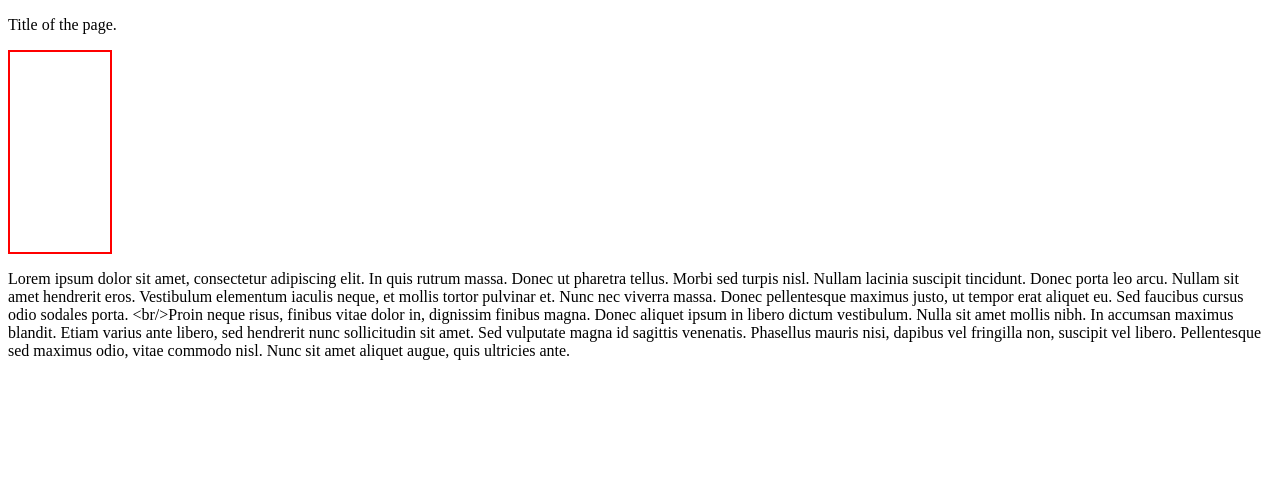
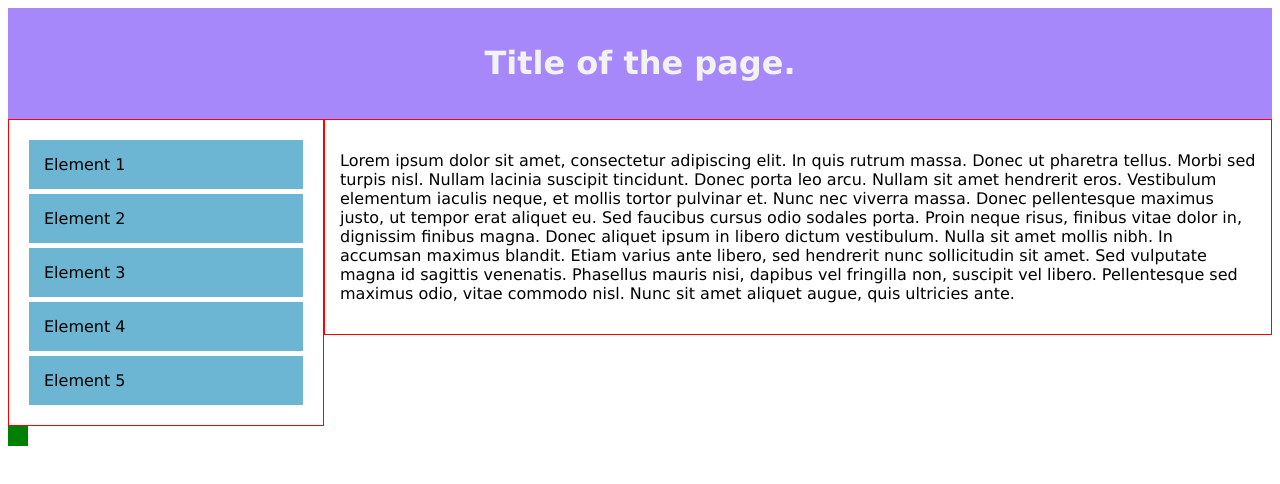
Before and after one commit to nuoskala/responsive_app_tuto, a React (Vite) app: page / in a window 1280 px wide. Shown: the top 484 px of the page. Built offline with nearby package versions, Linux system fonts and the light colour scheme.

Commit message:
set grid view

```diff
--- a/src/App.css
+++ b/src/App.css
@@ -1,5 +1,59 @@
-.square {
-  width: 100px;
-  height: 200px;
-  border: 2px solid red;
+* {
+  box-sizing: border-box;
 }
+
+.col-1 {width: 8.33%;}
+.col-2 {width: 16.66%;}
+.col-3 {width: 25%;}
+.col-4 {width: 33.33%;}
+.col-5 {width: 41.66%;}
+.col-6 {width: 50%;}
+.col-7 {width: 58.33%;}
+.col-8 {width: 66.66%;}
+.col-9 {width: 75%;}
+.col-10 {width: 83.33%;}
+.col-11 {width: 91.66%;}
+.col-12 {width: 100%;}
+
+[class*="col-"] {
+  float: left;
+  padding: 15px;
+  border: 1px solid red;
+}
+
+.row::after {
+  content: "";
+  clear: both;
+  display: table;
+  border: 10px solid green;
+}
+
+html {
+  font-family: Verdana, Geneva, Tahoma, sans-serif;
+}
+
+/* --- */
+
+.header {
+  background-color: #a688fa;
+  color: #f2f2f2;
+  text-align: center;
+  font-weight: bold;
+  padding: 15px;
+}
+
+.content {
+  padding: 15px;
+}
+
+.side-menu ul {
+  list-style-type: none;
+  padding: 0;
+  margin: 0;
+}
+
+.side-menu li {
+  background-color: rgb(108, 182, 211);
+  padding: 15px;
+  margin: 5px;
+}
--- a/src/App.jsx
+++ b/src/App.jsx
@@ -2,14 +2,37 @@ import './App.css'
 
 function App() {
 
-  const loremIpsum = "Lorem ipsum dolor sit amet, consectetur adipiscing elit. In quis rutrum massa. Donec ut pharetra tellus. Morbi sed turpis nisl. Nullam lacinia suscipit tincidunt. Donec porta leo arcu. Nullam sit amet hendrerit eros. Vestibulum elementum iaculis neque, et mollis tortor pulvinar et. Nunc nec viverra massa. Donec pellentesque maximus justo, ut tempor erat aliquet eu. Sed faucibus cursus odio sodales porta. <br/>Proin neque risus, finibus vitae dolor in, dignissim finibus magna. Donec aliquet ipsum in libero dictum vestibulum. Nulla sit amet mollis nibh. In accumsan maximus blandit. Etiam varius ante libero, sed hendrerit nunc sollicitudin sit amet. Sed vulputate magna id sagittis venenatis. Phasellus mauris nisi, dapibus vel fringilla non, suscipit vel libero. Pellentesque sed maximus odio, vitae commodo nisl. Nunc sit amet aliquet augue, quis ultricies ante. "
+  const loremIpsum = "Lorem ipsum dolor sit amet, consectetur adipiscing elit. In quis rutrum massa. Donec ut pharetra tellus. Morbi sed turpis nisl. Nullam lacinia suscipit tincidunt. Donec porta leo arcu. Nullam sit amet hendrerit eros. Vestibulum elementum iaculis neque, et mollis tortor pulvinar et. Nunc nec viverra massa. Donec pellentesque maximus justo, ut tempor erat aliquet eu. Sed faucibus cursus odio sodales porta. Proin neque risus, finibus vitae dolor in, dignissim finibus magna. Donec aliquet ipsum in libero dictum vestibulum. Nulla sit amet mollis nibh. In accumsan maximus blandit. Etiam varius ante libero, sed hendrerit nunc sollicitudin sit amet. Sed vulputate magna id sagittis venenatis. Phasellus mauris nisi, dapibus vel fringilla non, suscipit vel libero. Pellentesque sed maximus odio, vitae commodo nisl. Nunc sit amet aliquet augue, quis ultricies ante. "
 
 
   return (
     <>
-      <p className='title'>Title of the page.</p>
-      <div className='square'></div>
-      <p className='content'>{loremIpsum}</p>
+
+
+      <div className='header'>
+        <h1>Title of the page.</h1>
+      </div>
+
+      <div className='row'>
+        <div className='col-3 side-menu'>
+          <ul>
+            <li>Element 1</li>
+            <li>Element 2</li>
+            <li>Element 3</li>
+            <li>Element 4</li>
+            <li>Element 5</li>
+          </ul>
+        </div>
+
+        <div className='col-9 content'>
+          <p>{loremIpsum}</p>
+        </div>
+
+
+      </div>
+
+
+
     </>
   )
 }
```
